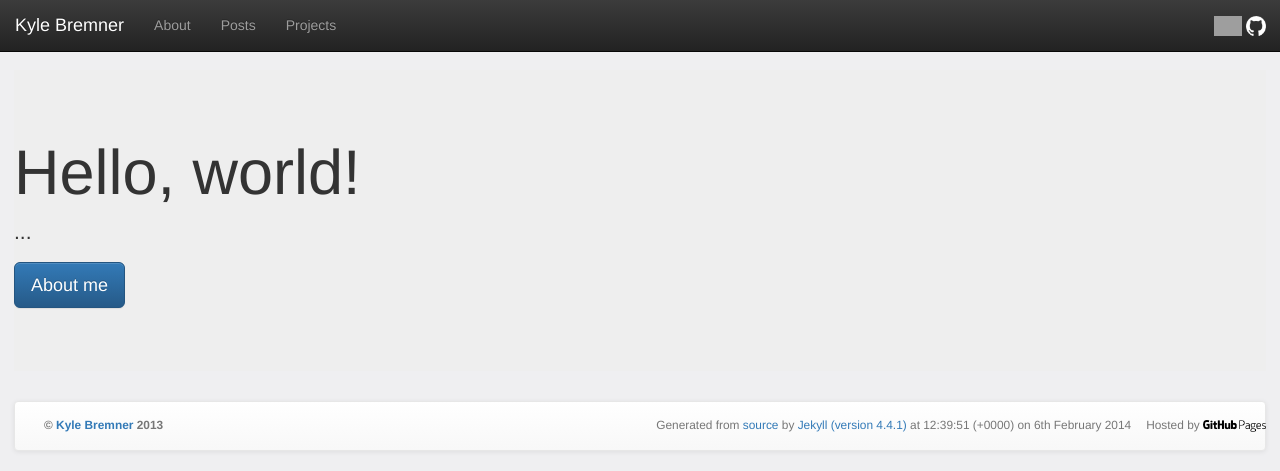
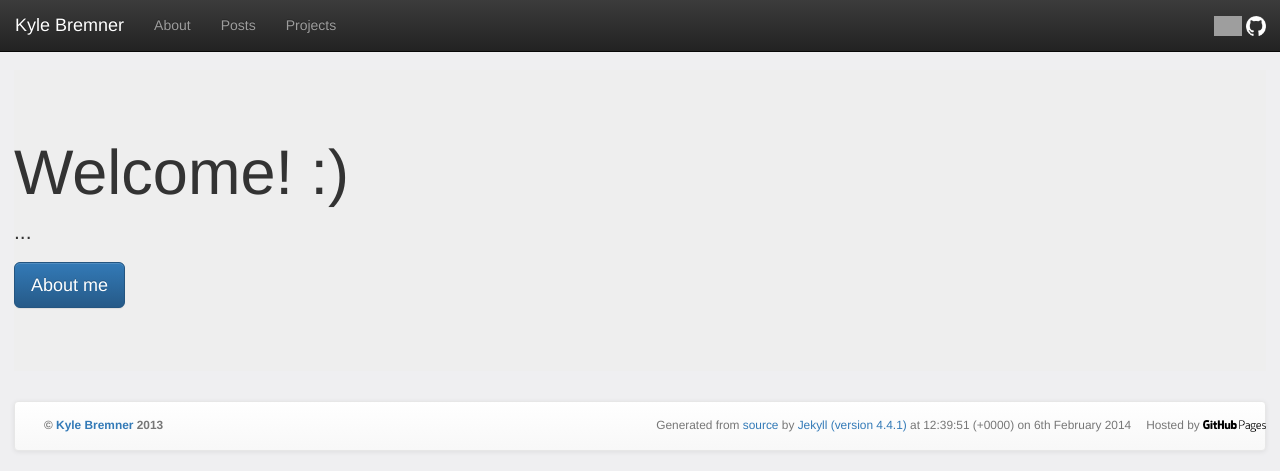
Before and after one commit to kbremner/kbremner.github.io, a Jekyll site: the page built from index.md, in a window 1280 px wide. Shown: the top 471 px of the page. Built offline with Jekyll 4.4.1, drawn with Linux system fonts in a browser that asks for light colours; nearby versions of some CDN libraries; Markdown is read by kramdown in place of the engine named in the settings; grey boxes are pictures that could not be loaded.

Commit message:
Updated index.md

```diff
--- a/index.md
+++ b/index.md
@@ -5,7 +5,7 @@ published: true
 ---
 
 <div class="jumbotron">
-  <h1>Hello, world!</h1>
+  <h1>Welcome! :)</h1>
   <p>...</p>
   <p><a class="btn btn-primary btn-lg" role="button" href="/about">About me</a></p>
 </div>
```
